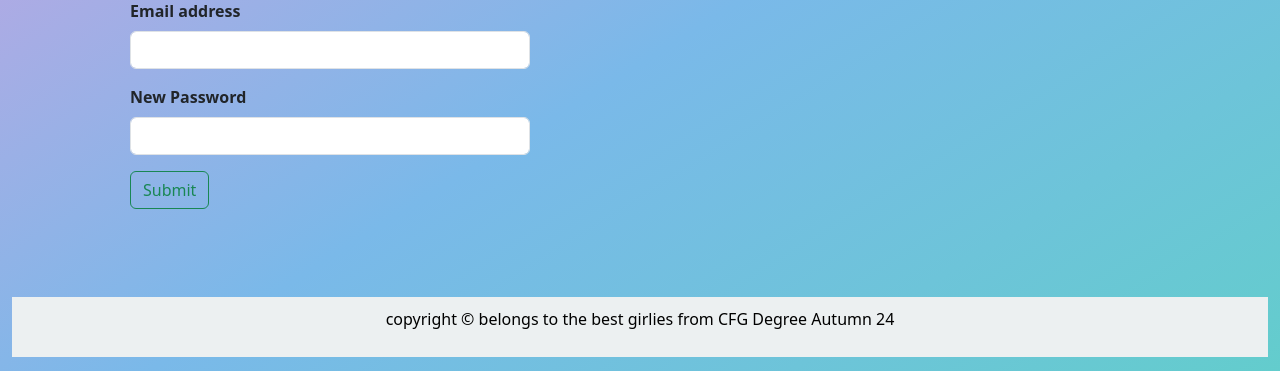
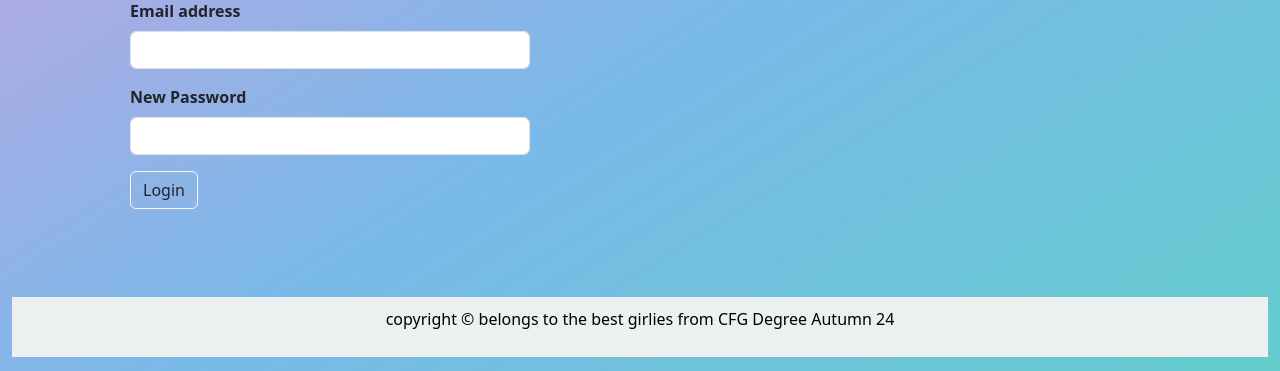
Before and after one commit to katarzynamfranczak/friendzone_project, a Flask app: page /change_password in a window 1280 px wide. Shown: the part 336-707 px from the top of the page. Run offline with Flask 3, Linux system fonts and the light colour scheme.

Commit message:
feature/flask-authentication,changed the button in change_password

```diff
--- a/templates/change_password.html
+++ b/templates/change_password.html
@@ -22,8 +22,7 @@
     <div class="mb-3">
         <label for="exampleInputPassword1" class="form-label">New Password</label>
         <input type="password" class="form-control" id="exampleInputPassword1" name="user_password">
-            <!--should it be name='user_passowrd' or name ='new_userpassword'?-->
     </div>
-    <button type="submit" class="btn btn-outline-success">Submit</button>
+    <button type="submit" class="btn btn-outline-light text-dark">Login</button>
 </form>
 {% endblock centermain %}
```
Lines whose indentation alone changed are shown as unchanged.
